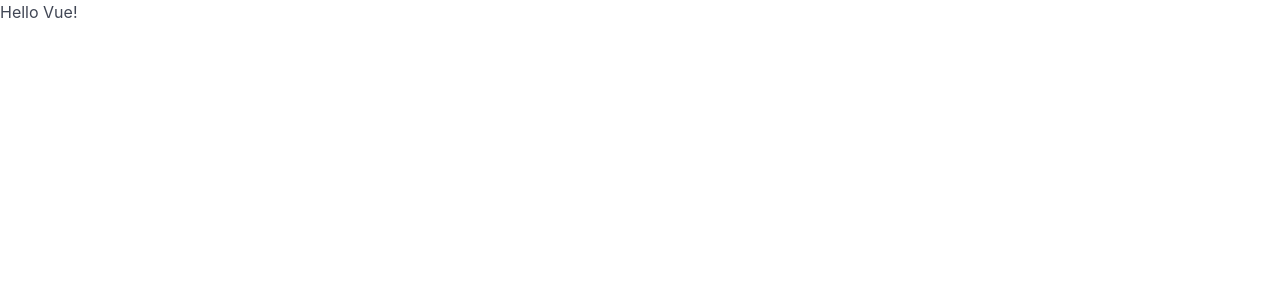
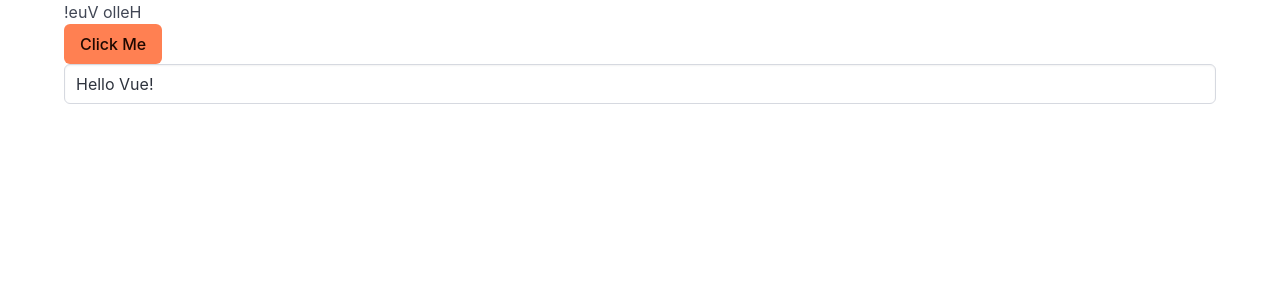
Before and after one commit to svenwlive/learnnode, a Vue app: page / in a window 1280 px wide. Shown: the top 300 px of the page. Built offline with nearby package versions, Linux system fonts and the light colour scheme; the HTML template or start-up script is replaced by a standard one.

Commit message:
wtf is this

```diff
--- a/src/App.vue
+++ b/src/App.vue
@@ -1,9 +1,15 @@
 <script setup>
-    let message = 'Hello Vue!'
+import { ref } from 'vue';
+
+    let message = ref('Hello Vue!');
 </script>
 
 <template>
-    <h1>{{ message }}</h1>
+    <div class="container">
+        <h1>{{ message.split('').reverse().join('') }}</h1>
+        <button class="button is-primary" @click="message = 'CLICK!'">Click Me</button>
+        <input class="input" v-model="message">
+    </div>
 </template>
 
 <style>
```
